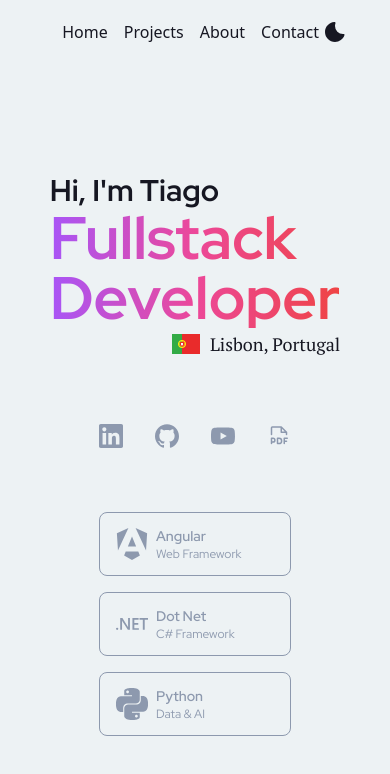
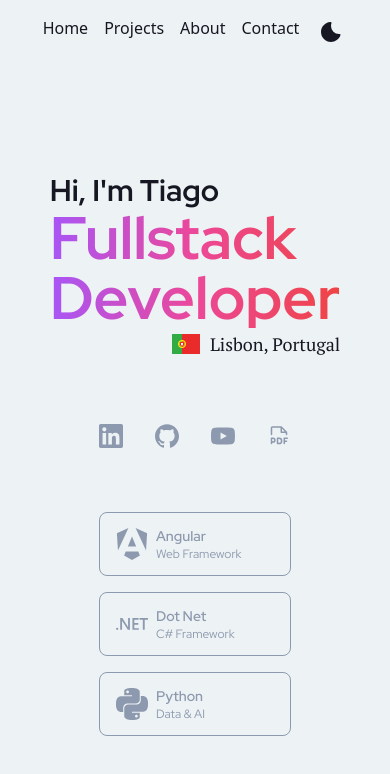
Before and after one commit to tbarracha/tbarracha.github.io, an Angular app: page / in a window 390 px wide. Shown: the top 774 px of the page. Built offline with nearby package versions, Linux system fonts and the light colour scheme; no server answers.

Commit message:
fix: wierd layout bug because of theme toggle btn

```diff
--- a/src/app/core/components/header/header.component.html
+++ b/src/app/core/components/header/header.component.html
@@ -29,12 +29,16 @@
         >
           Contact
         </a>
+
+        <div class="h-full flex sm:hidden justify-center">
+          <app-theme-toggle></app-theme-toggle>
+        </div>
       </nav>
     </div>
 
     <!-- Theme Toggle -->
     <div class="flex-1 flex justify-end">
-      <div class="h-full flex justify-center">
+      <div class="h-full hidden sm:flex justify-center">
         <app-theme-toggle></app-theme-toggle>
       </div>
     </div>
--- a/src/app/core/components/header/header.component.ts
+++ b/src/app/core/components/header/header.component.ts
@@ -5,11 +5,10 @@ import { ProjectService } from '../../../features/projects/service/project.servi
 import { ProjectType } from '../../models/project';
 import { ContactCardComponent } from "../../../features/contact-card/contact-card.component";
 import { EventService } from '../../services/event.service';
-import { NgClass } from '@angular/common';
 
 @Component({
   selector: 'app-header',
-  imports: [NgClass, ThemeToggleComponent, ContactCardComponent],
+  imports: [ ThemeToggleComponent, ContactCardComponent],
   templateUrl: './header.component.html',
   styleUrl: './header.component.scss'
 })
--- a/src/app/pages/page-home/page-home.component.html
+++ b/src/app/pages/page-home/page-home.component.html
@@ -3,7 +3,7 @@
     <app-header></app-header>
 
     <!-- Home Page -->
-    <section class="w-full overflow-y-auto">
+    <section class="w-full h-auto overflow-y-auto">
 
         <!-- Hero Section -->
         <section class="h-[calc(100vh-theme(spacing.header-height))] w-full px-[20%] flex flex-col space-y-16 items-center justify-center
```
